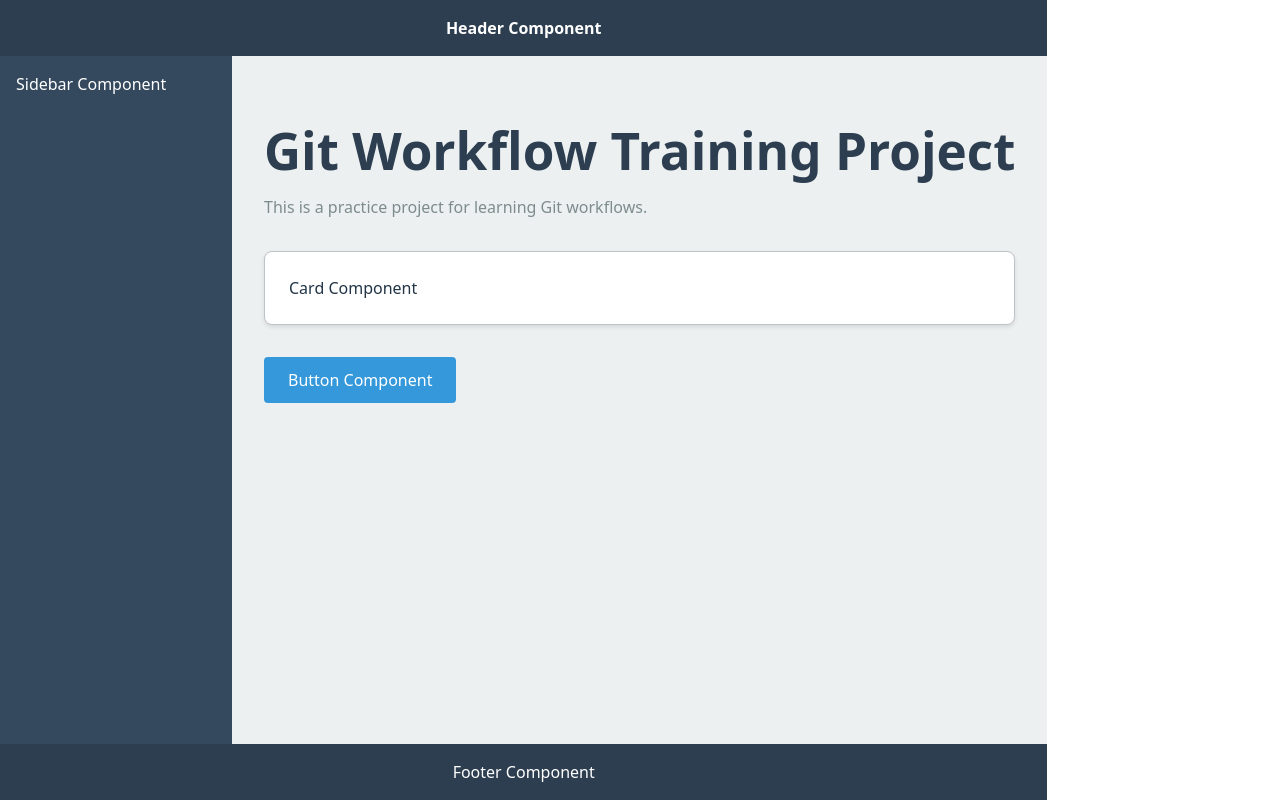
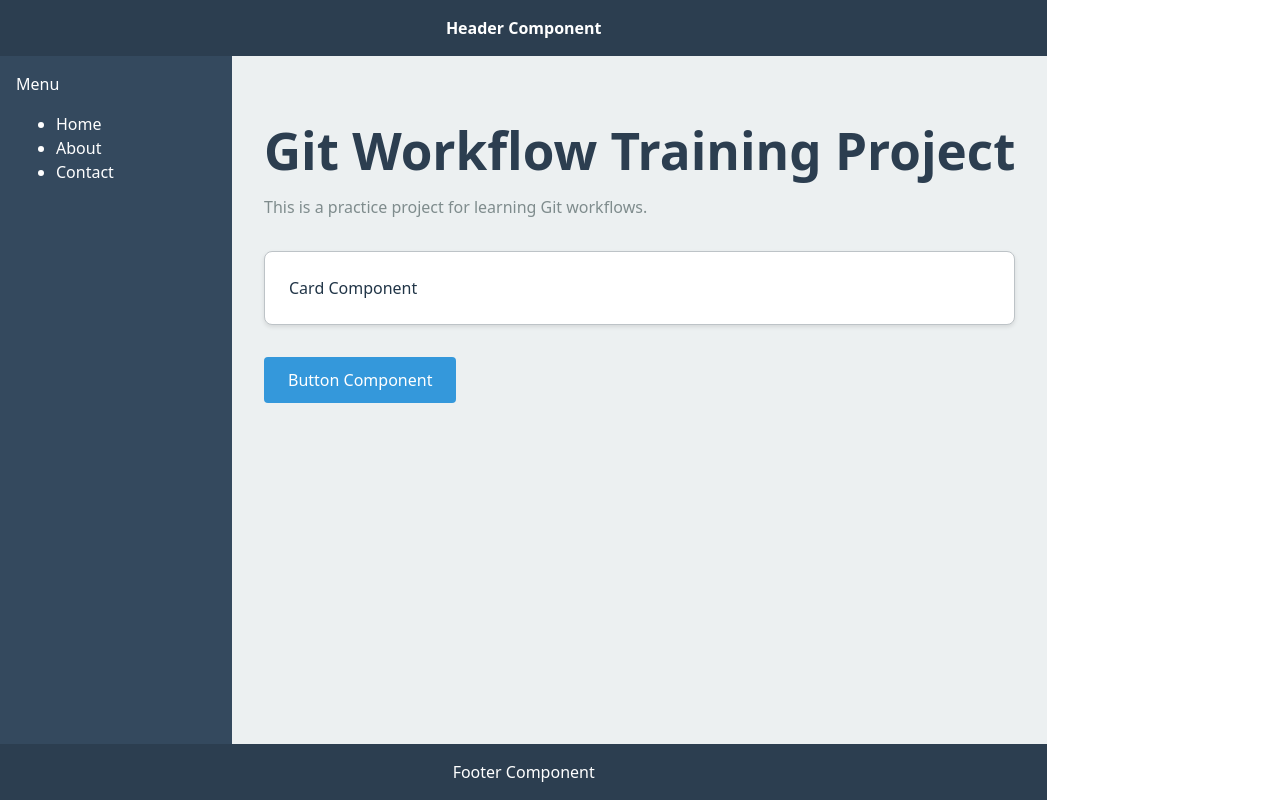
Before and after one commit to srbhcodes/git-demo, a React (Vite) app: page / in a window 1280 px wide. Built offline with nearby package versions, Linux system fonts and the light colour scheme.

Commit message:
edited sidebar

```diff
--- a/src/components/Sidebar.tsx
+++ b/src/components/Sidebar.tsx
@@ -3,7 +3,12 @@
 const Sidebar: React.FC = () => {
   return (
     <aside className="sidebar">
-      <div>Sidebar Component</div>
+      <div>Menu</div>
+      <ul>
+        <li>Home</li>
+        <li>About</li>
+        <li>Contact</li>
+      </ul>
     </aside>
   );
 };
```
